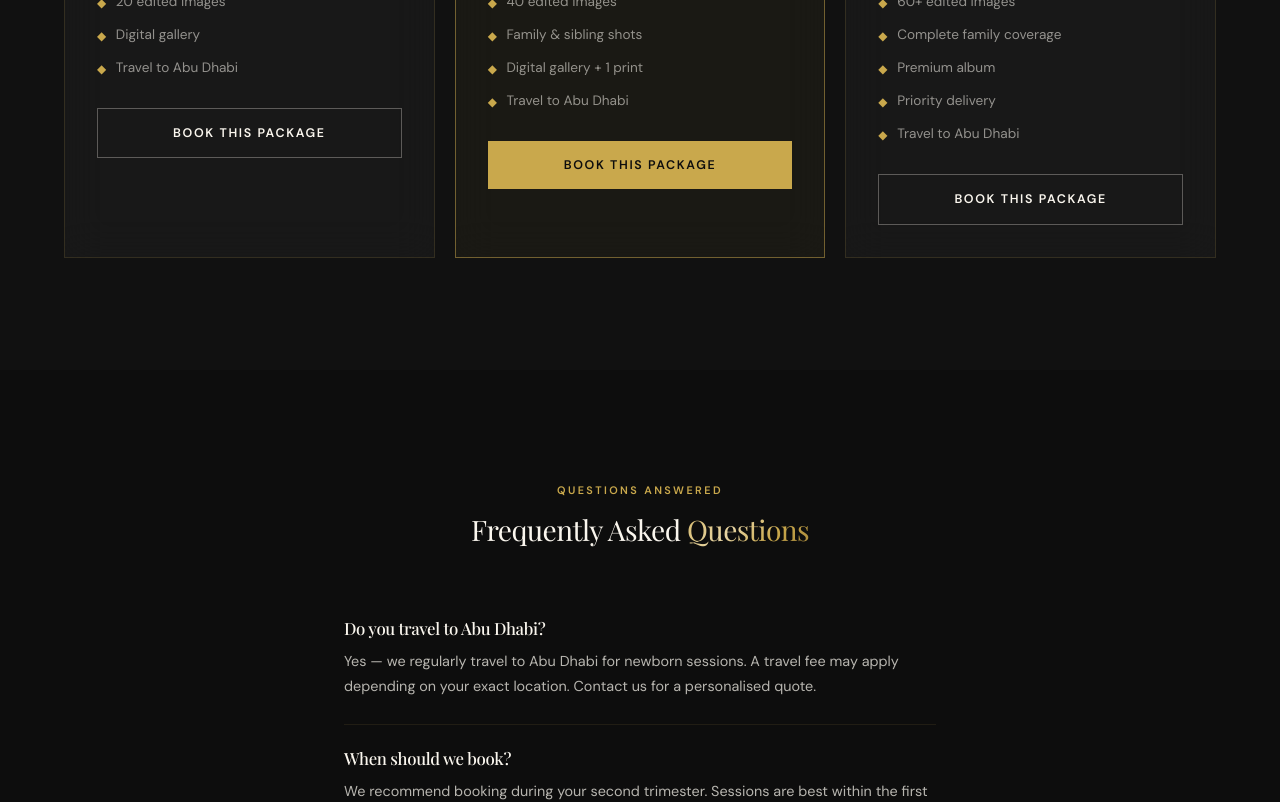
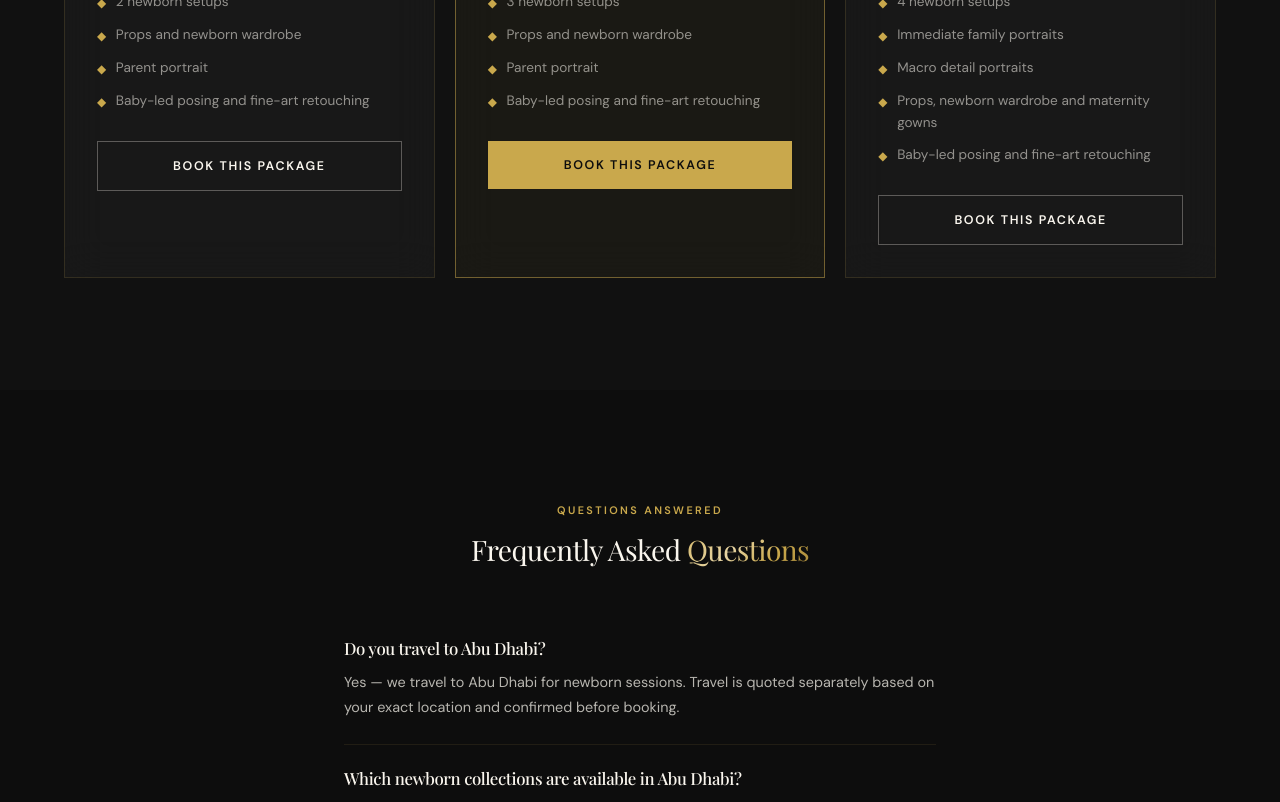
Before and after one commit to mgphotographyglobal/mgphotographyglobal, a Next.js app: page /newborn-photography-abu-dhabi in a window 1280 px wide. Shown: the part 2220-3022 px from the top of the page. Built offline with nearby package versions, Linux system fonts and the light colour scheme; a web font is replaced by a local one.

Commit message:
fix(seo): align Abu Dhabi newborn collections

```diff
--- a/app/newborn-photography-abu-dhabi/page.tsx
+++ b/app/newborn-photography-abu-dhabi/page.tsx
@@ -11,12 +11,13 @@ const s = {
   description:"The first weeks with your baby pass quickly. MG Photography UAE travels to Abu Dhabi for baby-led newborn sessions in the comfort of your home.\n\nWe bring a mobile photography setup with lighting, backdrops, props and wraps. The session follows your baby's cues, with time for feeding, settling and cuddle breaks whenever needed.",
   whySection:{title:"Why Book a Home Newborn Session in Abu Dhabi",points:["Doorstep newborn sessions available across Abu Dhabi","Baby-led posing that follows your baby's cues","Lighting, backdrops, props and wraps brought to your home","Feeding, settling and cuddle breaks included","Hand-edited, high-resolution final portraits","WhatsApp booking and availability confirmation"]},
   packages:[
-    {name:"Essential",price:"AED 1,199",features:["2-hour session","20 edited images","Digital gallery","Travel to Abu Dhabi"]},
-    {name:"Signature",price:"AED 2,099",features:["4-hour session","40 edited images","Family & sibling shots","Digital gallery + 1 print","Travel to Abu Dhabi"]},
-    {name:"Luxury",price:"AED 3,299",features:["Full premium session","60+ edited images","Complete family coverage","Premium album","Priority delivery","Travel to Abu Dhabi"]},
+    {name:"Essence",price:"AED 800 + travel",features:["10 edited portraits","2 newborn setups","Props and newborn wardrobe","Parent portrait","Baby-led posing and fine-art retouching"]},
+    {name:"Signature",price:"AED 1,250 + travel",features:["15 edited portraits","3 newborn setups","Props and newborn wardrobe","Parent portrait","Baby-led posing and fine-art retouching"]},
+    {name:"Legacy",price:"AED 2,000 + travel",features:["25 edited portraits","4 newborn setups","Immediate family portraits","Macro detail portraits","Props, newborn wardrobe and maternity gowns","Baby-led posing and fine-art retouching"]},
   ],
   faq:[
-    {q:"Do you travel to Abu Dhabi?",a:"Yes — we regularly travel to Abu Dhabi for newborn sessions. A travel fee may apply depending on your exact location. Contact us for a personalised quote."},
+    {q:"Do you travel to Abu Dhabi?",a:"Yes — we travel to Abu Dhabi for newborn sessions. Travel is quoted separately based on your exact location and confirmed before booking."},
+    {q:"Which newborn collections are available in Abu Dhabi?",a:"The same three collections are available: Essence includes 10 edited portraits and 2 setups, Signature includes 15 portraits and 3 setups, and Legacy includes 25 portraits and 4 setups. Travel is quoted separately."},
     {q:"When should we book?",a:"We recommend booking during your second trimester. Sessions are best within the first 5–14 days after birth when babies are at their sleepiest and most flexible."},
   ],
   ctaText:"Plan Your Abu Dhabi Newborn Session at Home.",
```
